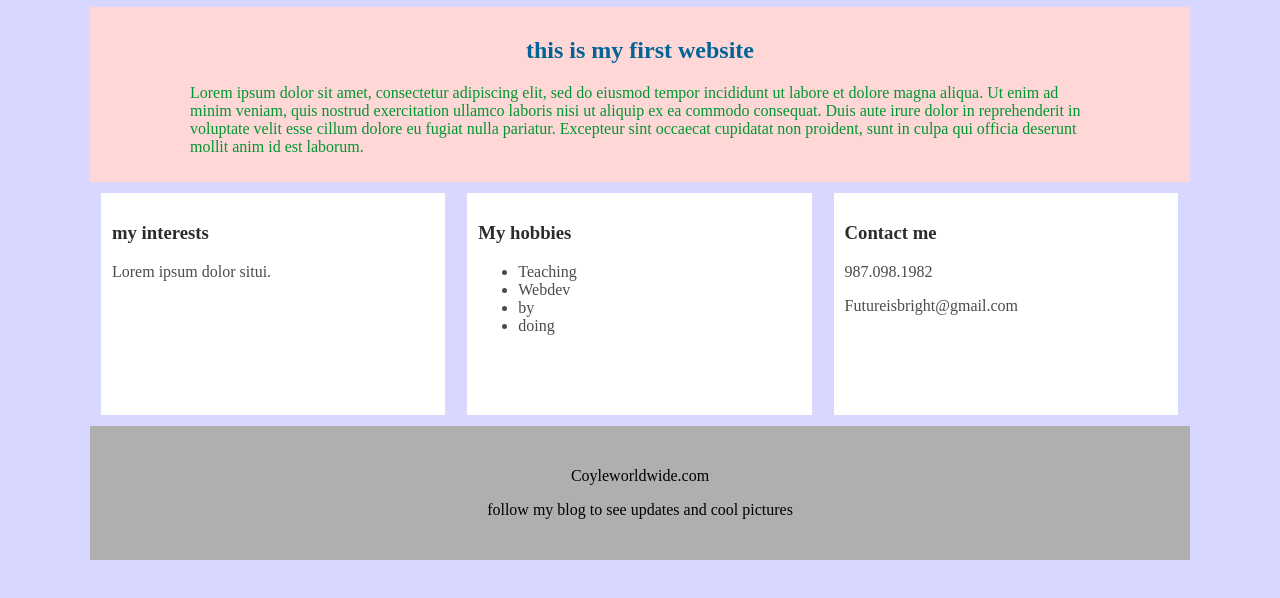
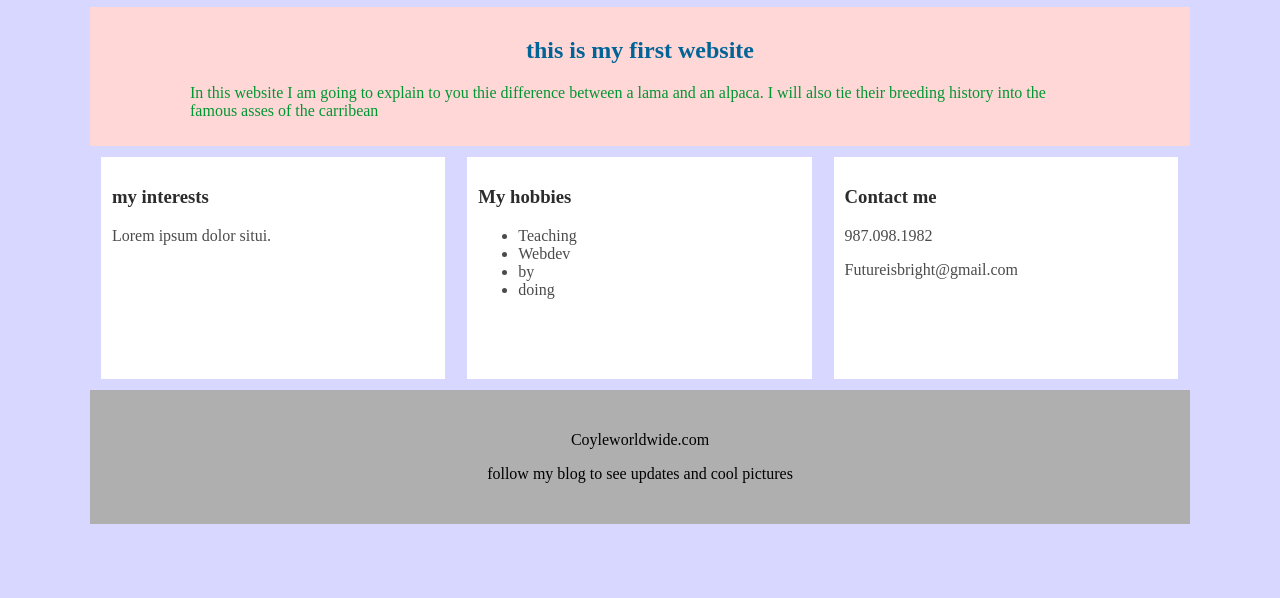
Before and after one commit to Maxwellcoyle-dev/grenade-the-foxhole, a plain HTML site: page index.html in a window 1280 px wide. Shown: the part 60-658 px from the top of the page. Drawn offline with Linux system fonts and the light colour scheme.

Commit message:
Update index.html

```diff
--- a/index.html
+++ b/index.html
@@ -63,7 +63,7 @@
 	</header>
 	<section>
 	<h2>this is my first website</h2>
-	 <p>Lorem ipsum dolor sit amet, consectetur adipiscing elit, sed do eiusmod tempor incididunt ut labore et dolore magna aliqua. Ut enim ad minim veniam, quis nostrud exercitation ullamco laboris nisi ut aliquip ex ea commodo consequat. Duis aute irure dolor in reprehenderit in voluptate velit esse cillum dolore eu fugiat nulla pariatur. Excepteur sint occaecat cupidatat non proident, sunt in culpa qui officia deserunt mollit anim id est laborum.</p>
+	 <p>In this website I am going to explain to you thie difference between a lama and an alpaca.  I will also tie their breeding history into the famous asses of the carribean</p>
 	</section>
 	<article>
 	<h3>my interests</h3>
```
